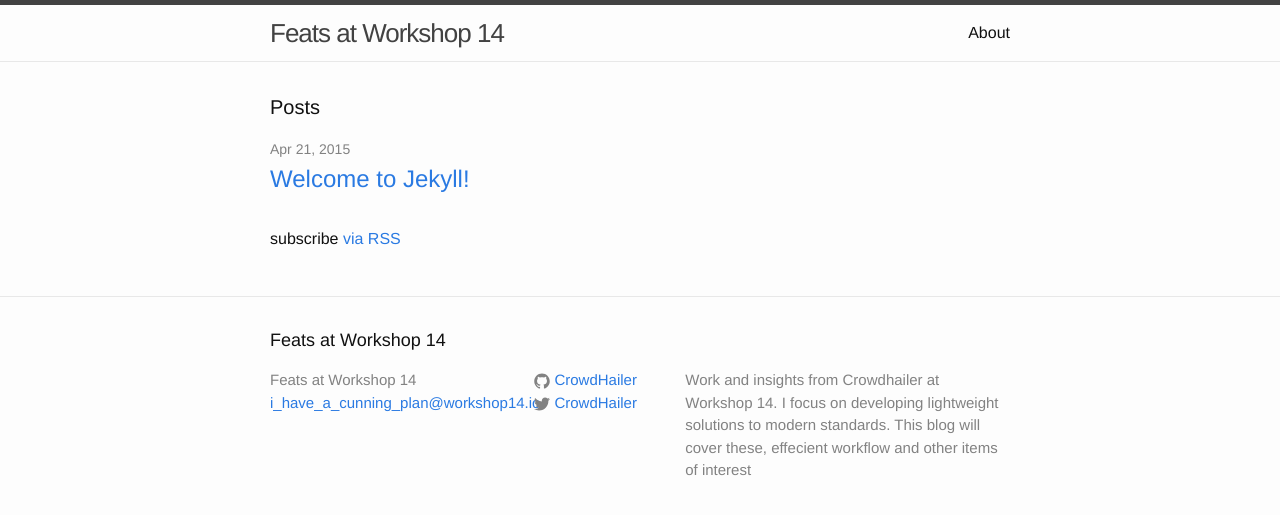
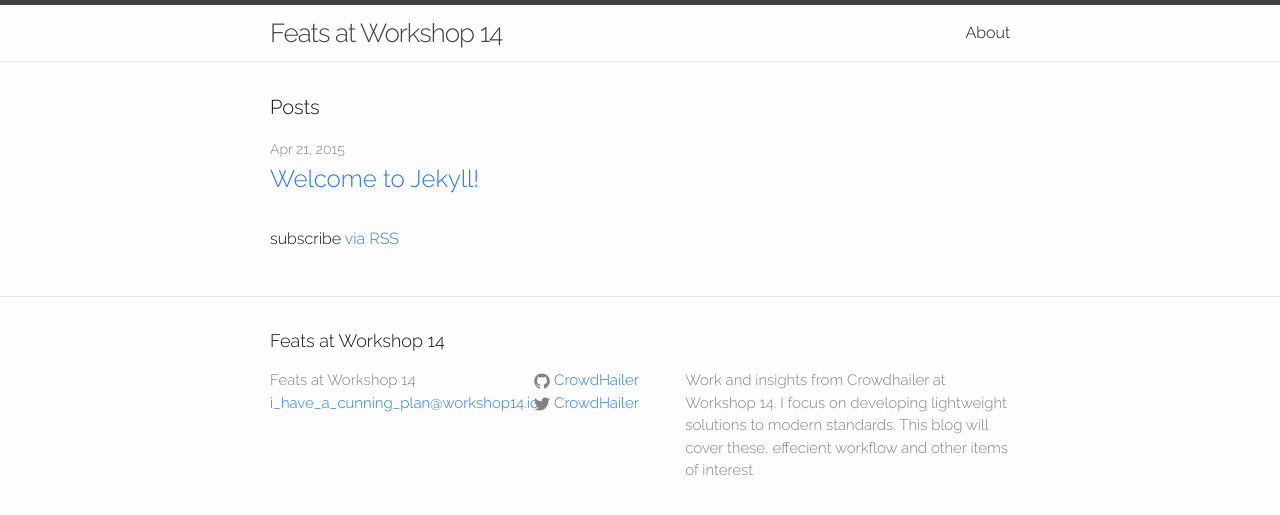
Before and after one commit to NadiDami/CrowdHailer.github.io, a Jekyll site: the page built from index.html, in a window 1280 px wide. Shown: the top 515 px of the page. Built offline with Jekyll 4.4.1, drawn with Linux system fonts in a browser that asks for light colours.

Commit message:
add font

```diff
--- a/css/main.scss
+++ b/css/main.scss
@@ -3,10 +3,10 @@
 ---
 @charset "utf-8";
 
-
+@import url(http://fonts.googleapis.com/css?family=Raleway:300);
 
 // Our variables
-$base-font-family: Helvetica, Arial, sans-serif;
+$base-font-family: 'Raleway', sans-serif;
 $base-font-size:   16px;
 $small-font-size:  $base-font-size * 0.875;
 $base-line-height: 1.5;
```
